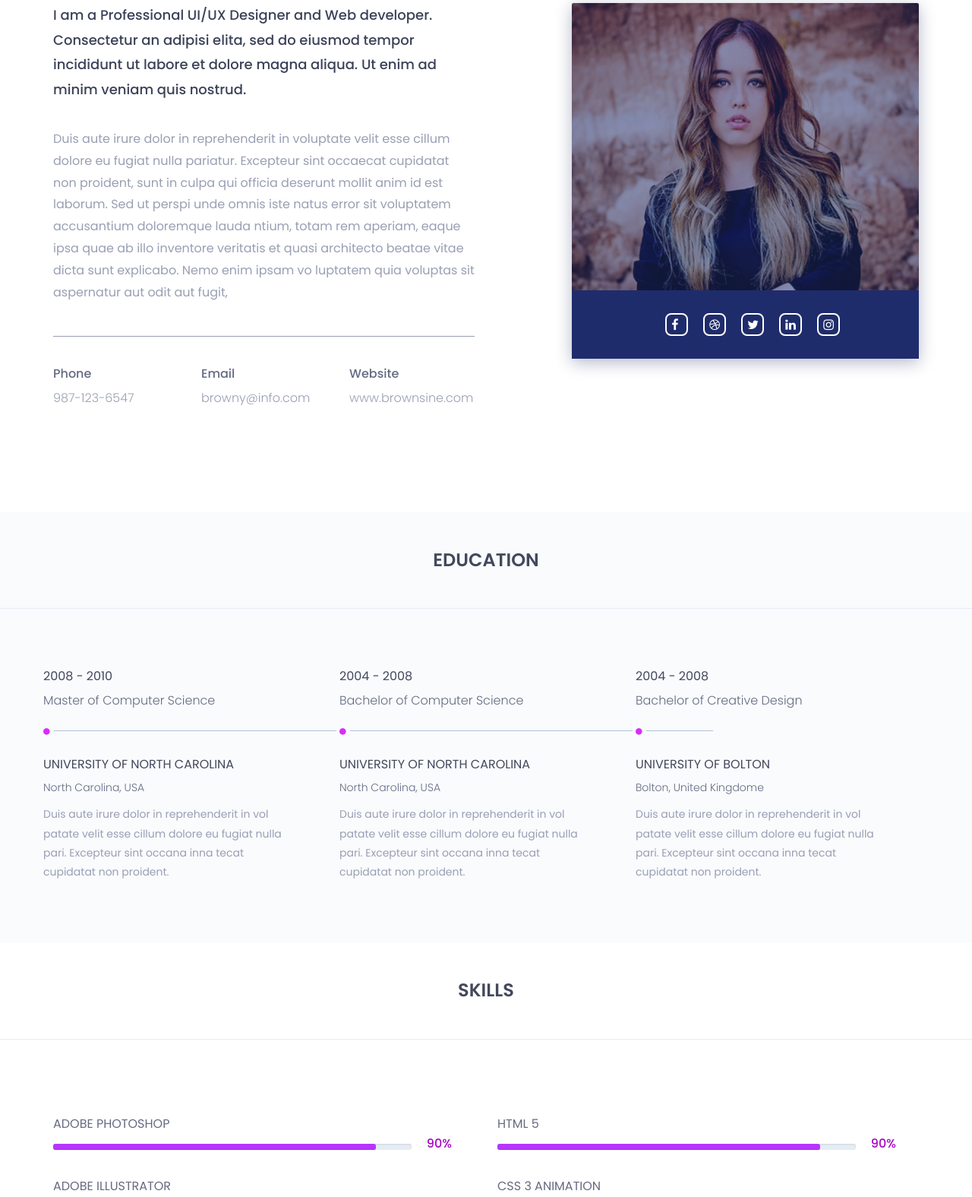
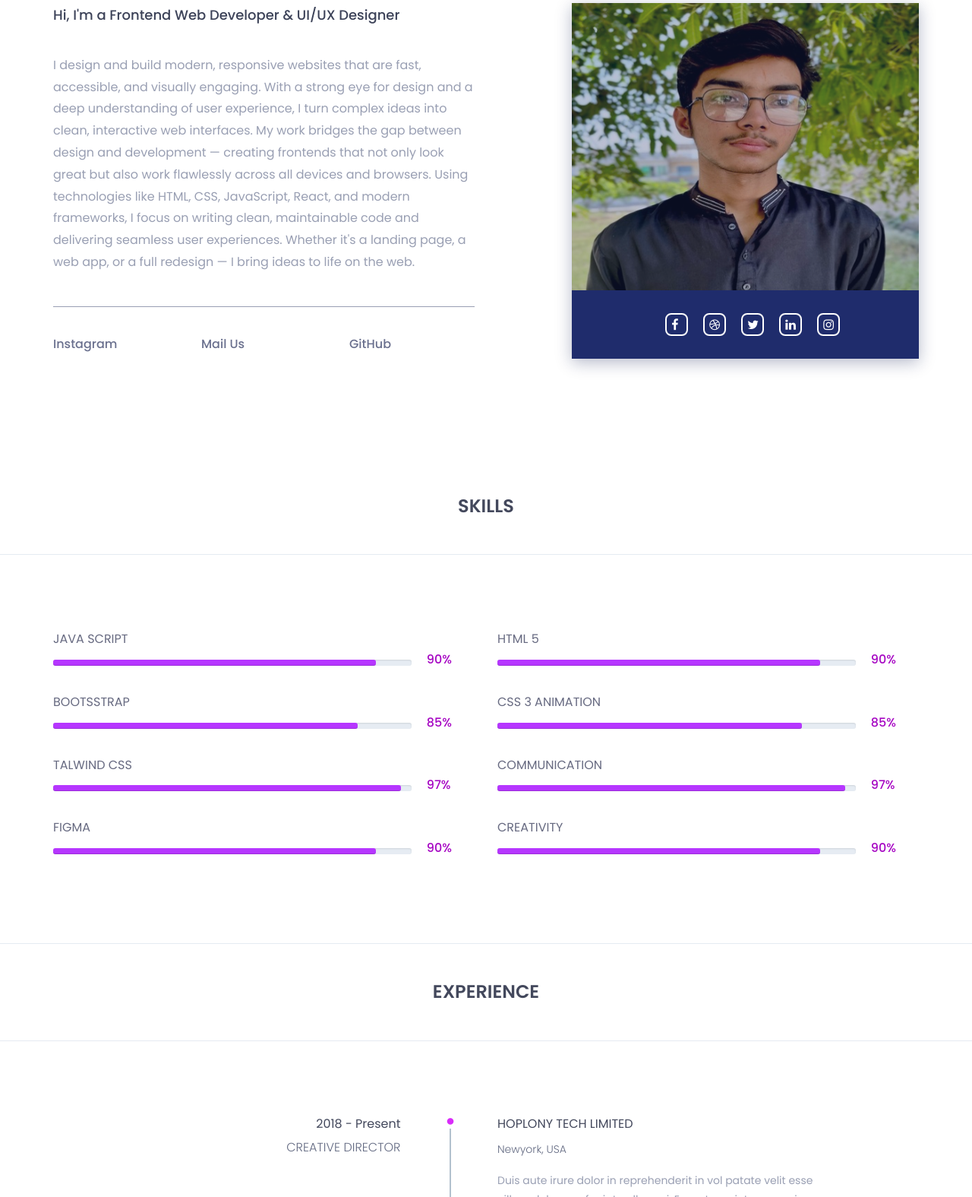
Before and after one commit to abdullahrajput377/Portfolio, a plain HTML site: page index.html in a window 1280 px wide. Shown: the part 1113-2688 px from the top of the page at 76% size. Drawn offline with nearby package versions, Linux system fonts and the light colour scheme.

Commit message:
somechanges

```diff
--- a/assets/css/style.css
+++ b/assets/css/style.css
@@ -190,7 +190,7 @@ nav.navbar.bootsnav .navbar-toggle i{color: #d92cf9;}
     align-items: center;
     justify-content: center;
     position:relative;
-    background:url(../images/about/welcome-banner.jpg)no-repeat;
+    background:url(../images/about/bgc.jfif)no-repeat;
     background-size:cover;
     background-position: center;
     height:890px;
--- a/index.html
+++ b/index.html
@@ -9,13 +9,15 @@
 	<!-- The above 3 meta tags *must* come first in the head; any other head content must come *after* these tags -->
 
 	<!--font-family-->
-		<link href="https://fonts.googleapis.com/css?family=Poppins:100,200,300,400,500,600,700,800,900&amp;subset=devanagari,latin-ext" rel="stylesheet">
+	<link
+		href="https://fonts.googleapis.com/css?family=Poppins:100,200,300,400,500,600,700,800,900&amp;subset=devanagari,latin-ext"
+		rel="stylesheet">
 
 	<!-- title of site -->
-        <title>Browny</title>
+	<title>Portfolio</title>
 
 	<!-- For favicon png -->
-		<link rel="shortcut icon" type="image/icon" href="assets/logo/favicon.png"/>
+	<link rel="shortcut icon" type="image/icon" href="assets/logo/favicon.png" />
 
 	<!--font-awesome.min.css-->
 	<link rel="stylesheet" href="assets/css/font-awesome.min.css">
@@ -34,7 +36,7 @@
 	<link rel="stylesheet" href="assets/css/bootstrap.min.css">
 
 	<!-- bootsnav -->
-		<link rel="stylesheet" href="assets/css/bootsnav.css" >
+	<link rel="stylesheet" href="assets/css/bootsnav.css">
 
 	<!--style.css-->
 	<link rel="stylesheet" href="assets/css/style.css">
@@ -103,7 +105,7 @@
 			<div class="row">
 				<div class="col-md-12 text-center">
 					<div class="header-text">
-							<h2>hi <span>,</span> i am <br> browny <br> star <span>.</span>   </h2>
+						<h2>hi <span>,</span> i am <br> Muhammad<br> Abdullah <span>.</span> </h2>
 						<p>ui/ux designer and web developer</p>
 						<a href="assets/download/browney.txt" download>download resume</a>
 					</div><!--/.header-text-->
@@ -125,28 +127,41 @@
 					<div class="col-sm-6">
 						<div class="single-about-txt">
 							<h3>
-									I am a Professional UI/UX Designer and Web developer. Consectetur an adipisi elita, sed do eiusmod tempor incididunt ut labore et dolore magna aliqua. Ut enim ad minim veniam quis nostrud.
+								Hi, I'm a Frontend Web Developer & UI/UX Designer
 							</h3>
 							<p>
-									Duis aute irure dolor in reprehenderit in voluptate velit esse cillum dolore eu fugiat nulla pariatur. Excepteur sint occaecat cupidatat non proident, sunt in culpa qui officia deserunt mollit anim id est laborum. Sed ut perspi unde omnis iste natus error sit voluptatem accusantium doloremque lauda ntium, totam rem aperiam, eaque ipsa quae ab illo inventore veritatis et quasi architecto beatae vitae dicta sunt explicabo. Nemo enim ipsam vo luptatem quia voluptas sit aspernatur aut odit aut fugit,
+								I design and build modern, responsive websites that are fast, accessible, and visually
+								engaging.
+
+								With a strong eye for design and a deep understanding of user experience, I turn complex
+								ideas into clean, interactive web interfaces. My work bridges the gap between design and
+								development — creating frontends that not only look great but also work flawlessly
+								across all devices and browsers.
+
+								Using technologies like HTML, CSS, JavaScript, React, and modern frameworks, I focus on
+								writing clean, maintainable code and delivering seamless user experiences.
+
+								Whether it's a landing page, a web app, or a full redesign — I bring ideas to life on
+								the web.
 							</p>
 							<div class="row">
 								<div class="col-sm-4">
 									<div class="single-about-add-info">
-											<h3>phone</h3>
-											<p>987-123-6547</p>
+										<h3><a href="https://www.instagram.com/abdullahrajput_92/" target="_blank">Instagram</a></h3>
+
 									</div>
 								</div>
 								<div class="col-sm-4">
 									<div class="single-about-add-info">
-											<h3>email</h3>
-											<p>browny@info.com</p>
+										<h3><a href="mailto:rajputonline377@gmail.com" target="_blank">Mail Us</a>
+</h3>
+
 									</div>
 								</div>
 								<div class="col-sm-4">
 									<div class="single-about-add-info">
-											<h3>website</h3>
-											<p>www.brownsine.com</p>
+										<h3><a href="https://github.com/abdullahrajput377" target="_blank">GitHub</a> </h3>
+
 									</div>
 								</div>
 							</div>
@@ -154,34 +169,34 @@
 					</div>
 					<div class="col-sm-offset-1 col-sm-5">
 						<div class="single-about-img">
-								<img src="assets/images/about/profile_image.jpg" alt="profile_image">
+							<img src="assets/images/about/IMG_0188 (1).jpg" alt="profile_image">
 							<div class="about-list-icon">
 								<ul>
 									<li>
 										<a href="#">
-												<i  class="fa fa-facebook" aria-hidden="true"></i>
+											<i class="fa fa-facebook" aria-hidden="true"></i>
 										</a>
 									</li><!-- / li -->
 									<li>
 										<a href="#">
-												<i  class="fa fa-dribbble" aria-hidden="true"></i>
+											<i class="fa fa-dribbble" aria-hidden="true"></i>
 										</a>
 
 									</li><!-- / li -->
 									<li>
 										<a href="#">
-												<i  class="fa fa-twitter" aria-hidden="true"></i>
+											<i class="fa fa-twitter" aria-hidden="true"></i>
 										</a>
 
 									</li><!-- / li -->
 									<li>
 										<a href="#">
-												<i  class="fa fa-linkedin" aria-hidden="true"></i>
+											<i class="fa fa-linkedin" aria-hidden="true"></i>
 										</a>
 									</li><!-- / li -->
 									<li>
 										<a href="#">
-												<i  class="fa fa-instagram" aria-hidden="true"></i>
+											<i class="fa fa-instagram" aria-hidden="true"></i>
 										</a>
 									</li><!-- / li -->
 
@@ -197,92 +212,6 @@
 		</div>
 	</section><!--/.about-->
 	<!--about end -->
-
-		<!--education start -->
-		<section id="education" class="education">
-			<div class="section-heading text-center">
-				<h2>education</h2>
-			</div>
-			<div class="container">
-				<div class="education-horizontal-timeline">
-					<div class="row">
-						<div class="col-sm-4">
-							<div class="single-horizontal-timeline">
-								<div class="experience-time">
-									<h2>2008 - 2010</h2>
-									<h3>master <span>of </span> computer science</h3>
-								</div><!--/.experience-time-->
-								<div class="timeline-horizontal-border">
-									<i class="fa fa-circle" aria-hidden="true"></i>
-									<span class="single-timeline-horizontal"></span>
-								</div>
-								<div class="timeline">
-									<div class="timeline-content">
-										<h4 class="title">
-											university of north carolina
-										</h4>
-										<h5>north carolina, USA</h5>
-										<p class="description">
-											Duis aute irure dolor in reprehenderit in vol patate velit esse cillum dolore eu fugiat nulla pari. Excepteur sint occana inna tecat cupidatat non proident.
-										</p>
-									</div><!--/.timeline-content-->
-								</div><!--/.timeline-->
-							</div>
-						</div>
-						<div class="col-sm-4">
-							<div class="single-horizontal-timeline">
-								<div class="experience-time">
-									<h2>2004 - 2008</h2>
-									<h3>bachelor <span>of </span> computer science</h3>
-								</div><!--/.experience-time-->
-								<div class="timeline-horizontal-border">
-									<i class="fa fa-circle" aria-hidden="true"></i>
-									<span class="single-timeline-horizontal"></span>
-								</div>
-								<div class="timeline">
-									<div class="timeline-content">
-										<h4 class="title">
-											university of north carolina
-										</h4>
-										<h5>north carolina, USA</h5>
-										<p class="description">
-											Duis aute irure dolor in reprehenderit in vol patate velit esse cillum dolore eu fugiat nulla pari. Excepteur sint occana inna tecat cupidatat non proident.
-										</p>
-									</div><!--/.timeline-content-->
-								</div><!--/.timeline-->
-							</div>
-						</div>
-						<div class="col-sm-4">
-							<div class="single-horizontal-timeline">
-								<div class="experience-time">
-									<h2>2004 - 2008</h2>
-									<h3>bachelor <span>of </span> creative design</h3>
-								</div><!--/.experience-time-->
-								<div class="timeline-horizontal-border">
-									<i class="fa fa-circle" aria-hidden="true"></i>
-									<span class="single-timeline-horizontal spacial-horizontal-line
-									"></span>
-								</div>
-								<div class="timeline">
-									<div class="timeline-content">
-										<h4 class="title">
-											university of bolton
-										</h4>
-										<h5>bolton, united kingdome</h5>
-										<p class="description">
-											Duis aute irure dolor in reprehenderit in vol patate velit esse cillum dolore eu fugiat nulla pari. Excepteur sint occana inna tecat cupidatat non proident.
-										</p>
-									</div><!--/.timeline-content-->
-								</div><!--/.timeline-->
-							</div>
-						</div>
-					</div>
-				</div>
-			</div>
-
-		</section><!--/.education-->
-		<!--education end -->
-
 	<!--skills start -->
 	<section id="skills" class="skills">
 		<div class="skill-content">
@@ -294,10 +223,11 @@
 					<div class="col-md-6">
 						<div class="single-skill-content">
 							<div class="barWrapper">
-										<span class="progressText">adobe photoshop</span>
+								<span class="progressText">Java Script</span>
 								<div class="single-progress-txt">
 									<div class="progress ">
-												<div class="progress-bar" role="progressbar" aria-valuenow="90" aria-valuemin="10" aria-valuemax="100" style="">
+										<div class="progress-bar" role="progressbar" aria-valuenow="90"
+											aria-valuemin="10" aria-valuemax="100" style="">
 
 										</div>
 									</div>
@@ -305,10 +235,11 @@
 								</div>
 							</div><!-- /.barWrapper -->
 							<div class="barWrapper">
-										<span class="progressText">adobe illustrator</span>
+								<span class="progressText">BootsStrap</span>
 								<div class="single-progress-txt">
 									<div class="progress ">
-											   <div class="progress-bar" role="progressbar" aria-valuenow="85" aria-valuemin="10" aria-valuemax="100" style="">
+										<div class="progress-bar" role="progressbar" aria-valuenow="85"
+											aria-valuemin="10" aria-valuemax="100" style="">
 
 										</div>
 									</div>
@@ -316,10 +247,11 @@
 								</div>
 							</div><!-- /.barWrapper -->
 							<div class="barWrapper">
-										<span class="progressText">adobe after effects</span>
+								<span class="progressText">Talwind Css</span>
 								<div class="single-progress-txt">
 									<div class="progress ">
-											   <div class="progress-bar" role="progressbar" aria-valuenow="97" aria-valuemin="10" aria-valuemax="100" style="">
+										<div class="progress-bar" role="progressbar" aria-valuenow="97"
+											aria-valuemin="10" aria-valuemax="100" style="">
 
 										</div>
 									</div>
@@ -327,10 +259,11 @@
 								</div>
 							</div><!-- /.barWrapper -->
 							<div class="barWrapper">
-										<span class="progressText">sketch</span>
+								<span class="progressText">Figma</span>
 								<div class="single-progress-txt">
 									<div class="progress ">
-											   <div class="progress-bar" role="progressbar" aria-valuenow="90" aria-valuemin="10" aria-valuemax="100" style="">
+										<div class="progress-bar" role="progressbar" aria-valuenow="90"
+											aria-valuemin="10" aria-valuemax="100" style="">
 
 										</div>
 									</div>
@@ -345,7 +278,8 @@
 								<span class="progressText">html 5</span>
 								<div class="single-progress-txt">
 									<div class="progress ">
-												<div class="progress-bar" role="progressbar" aria-valuenow="90" aria-valuemin="10" aria-valuemax="100" style="">
+										<div class="progress-bar" role="progressbar" aria-valuenow="90"
+											aria-valuemin="10" aria-valuemax="100" style="">
 
 										</div>
 									</div>
@@ -356,7 +290,8 @@
 								<span class="progressText">css 3 animation</span>
 								<div class="single-progress-txt">
 									<div class="progress ">
-											   <div class="progress-bar" role="progressbar" aria-valuenow="85" aria-valuemin="10" aria-valuemax="100" style="">
+										<div class="progress-bar" role="progressbar" aria-valuenow="85"
+											aria-valuemin="10" aria-valuemax="100" style="">
 
 										</div>
 									</div>
@@ -367,7 +302,8 @@
 								<span class="progressText">communication</span>
 								<div class="single-progress-txt">
 									<div class="progress ">
-											   <div class="progress-bar" role="progressbar" aria-valuenow="97" aria-valuemin="10" aria-valuemax="100" style="">
+										<div class="progress-bar" role="progressbar" aria-valuenow="97"
+											aria-valuemin="10" aria-valuemax="100" style="">
 
 										</div>
 									</div>
@@ -378,7 +314,8 @@
 								<span class="progressText"> creativity</span>
 								<div class="single-progress-txt">
 									<div class="progress ">
-											   <div class="progress-bar" role="progressbar" aria-valuenow="90" aria-valuemin="10" aria-valuemax="100" style="">
+										<div class="progress-bar" role="progressbar" aria-valuenow="90"
+											aria-valuemin="10" aria-valuemax="100" style="">
 
 										</div>
 									</div>
@@ -388,7 +325,7 @@
 						</div>
 					</div>
 				</div><!-- /.row -->
-					</div>	<!-- /.container -->
+			</div> <!-- /.container -->
 		</div><!-- /.skill-content-->
 
 	</section><!--/.skills-->
@@ -421,7 +358,9 @@
 												</h4>
 												<h5>newyork, USA</h5>
 												<p class="description">
-															Duis aute irure dolor in reprehenderit in vol patate velit esse cillum dolore eu fugiat nulla pari. Excepteur sint occana inna tecat cupidatat non proident.
+													Duis aute irure dolor in reprehenderit in vol patate velit esse
+													cillum dolore eu fugiat nulla pari. Excepteur sint occana inna tecat
+													cupidatat non proident.
 												</p>
 											</div><!--/.timeline-content-->
 										</div><!--/.timeline-->
@@ -450,7 +389,9 @@
 												</h4>
 												<h5>newyork, USA</h5>
 												<p class="description">
-															Duis aute irure dolor in reprehenderit in vol patate velit esse cillum dolore eu fugiat nulla pari. Excepteur sint occana inna tecat cupidatat non proident.
+													Duis aute irure dolor in reprehenderit in vol patate velit esse
+													cillum dolore eu fugiat nulla pari. Excepteur sint occana inna tecat
+													cupidatat non proident.
 												</p>
 											</div><!--/.timeline-content-->
 										</div><!--/.timeline-->
@@ -486,7 +427,9 @@
 												</h4>
 												<h5>newyork, USA</h5>
 												<p class="description">
-															Duis aute irure dolor in reprehenderit in vol patate velit esse cillum dolore eu fugiat nulla pari. Excepteur sint occana inna tecat cupidatat non proident.
+													Duis aute irure dolor in reprehenderit in vol patate velit esse
+													cillum dolore eu fugiat nulla pari. Excepteur sint occana inna tecat
+													cupidatat non proident.
 												</p>
 											</div><!--/.timeline-content-->
 										</div><!--/.timeline-->
@@ -515,7 +458,9 @@
 												</h4>
 												<h5>newyork, USA</h5>
 												<p class="description">
-															Duis aute irure dolor in reprehenderit in vol patate velit esse cillum dolore eu fugiat nulla pari. Excepteur sint occana inna tecat cupidatat non proident.
+													Duis aute irure dolor in reprehenderit in vol patate velit esse
+													cillum dolore eu fugiat nulla pari. Excepteur sint occana inna tecat
+													cupidatat non proident.
 												</p>
 											</div><!--/.timeline-content-->
 										</div><!--/.timeline-->
@@ -551,7 +496,9 @@
 												</h4>
 												<h5>newyork, USA</h5>
 												<p class="description">
-															Duis aute irure dolor in reprehenderit in vol patate velit esse cillum dolore eu fugiat nulla pari. Excepteur sint occana inna tecat cupidatat non proident.
+													Duis aute irure dolor in reprehenderit in vol patate velit esse
+													cillum dolore eu fugiat nulla pari. Excepteur sint occana inna tecat
+													cupidatat non proident.
 												</p>
 											</div><!--/.timeline-content-->
 										</div><!--/.timeline-->
@@ -681,12 +628,14 @@
 						<div class="col-sm-3">
 							<div class="single-profile profile-no-border">
 								<div class="profile-txt">
-										<a href=""><i class="flaticon-bitbucket-logotype-camera-lens-in-perspective"></i></a>
+									<a href=""><i
+											class="flaticon-bitbucket-logotype-camera-lens-in-perspective"></i></a>
 									<div class="profile-icon-name">bitBucket</div>
 								</div>
 								<div class="single-profile-overlay">
 									<div class="profile-txt">
-											<a href=""><i class="flaticon-bitbucket-logotype-camera-lens-in-perspective"></i></a>
+										<a href=""><i
+												class="flaticon-bitbucket-logotype-camera-lens-in-perspective"></i></a>
 										<div class="profile-icon-name">bitBucket</div>
 									</div>
 								</div>
@@ -713,7 +662,7 @@
 
 							<div class="col-sm-4">
 								<div class="item">
-										<img src="assets/images/portfolio/p1.jpg" alt="portfolio image"/>
+									<img src="assets/images/portfolio/p1.jpg" alt="portfolio image" />
 									<div class="isotope-overlay">
 										<a href="#">
 											ui/ux design
@@ -721,7 +670,7 @@
 									</div><!-- /.isotope-overlay -->
 								</div><!-- /.item -->
 								<div class="item">
-										<img src="assets/images/portfolio/p2.jpg" alt="portfolio image"/>
+									<img src="assets/images/portfolio/p2.jpg" alt="portfolio image" />
 									<div class="isotope-overlay">
 										<a href="#">
 											ui/ux design
@@ -732,7 +681,7 @@
 
 							<div class="col-sm-4">
 								<div class="item">
-										<img src="assets/images/portfolio/p3.jpg" alt="portfolio image"/>
+									<img src="assets/images/portfolio/p3.jpg" alt="portfolio image" />
 									<div class="isotope-overlay">
 										<a href="#">
 											web design
@@ -743,7 +692,7 @@
 
 							<div class="col-sm-4">
 								<div class="item">
-										<img src="assets/images/portfolio/p4.jpg" alt="portfolio image"/>
+									<img src="assets/images/portfolio/p4.jpg" alt="portfolio image" />
 									<div class="isotope-overlay">
 										<a href="#">
 											web development
@@ -751,7 +700,7 @@
 									</div><!-- /.isotope-overlay -->
 								</div><!-- /.item -->
 								<div class="item">
-										<img src="assets/images/portfolio/p5.jpg" alt="portfolio image"/>
+									<img src="assets/images/portfolio/p5.jpg" alt="portfolio image" />
 									<div class="isotope-overlay">
 										<a href="#">
 											web development
@@ -835,26 +784,30 @@
 									<div class="row">
 										<div class="col-sm-6 col-xs-12">
 											<div class="form-group">
-												  <input type="text" class="form-control" id="name" placeholder="Name*" name="name">
+												<input type="text" class="form-control" id="name" placeholder="Name*"
+													name="name">
 											</div><!--/.form-group-->
 										</div><!--/.col-->
 										<div class="col-sm-6 col-xs-12">
 											<div class="form-group">
-													<input type="email" class="form-control" id="email" placeholder="Email*" name="email">
+												<input type="email" class="form-control" id="email" placeholder="Email*"
+													name="email">
 											</div><!--/.form-group-->
 										</div><!--/.col-->
 									</div><!--/.row-->
 									<div class="row">
 										<div class="col-sm-12">
 											<div class="form-group">
-													<input type="text" class="form-control" id="subject" placeholder="Subject" name="subject">
+												<input type="text" class="form-control" id="subject"
+													placeholder="Subject" name="subject">
 											</div><!--/.form-group-->
 										</div><!--/.col-->
 									</div><!--/.row-->
 									<div class="row">
 										<div class="col-sm-12">
 											<div class="form-group">
-													<textarea class="form-control" rows="8" id="comment" placeholder="Message" ></textarea>
+												<textarea class="form-control" rows="8" id="comment"
+													placeholder="Message"></textarea>
 											</div><!--/.form-group-->
 										</div><!--/.col-->
 									</div><!--/.row-->
@@ -914,14 +867,15 @@
 		<div class="container">
 			<div class="hm-footer-copyright text-center">
 				<p>
-						&copy; copyright yourname. design and developed by <a href="https://www.themesine.com/">themesine</a>
+					&copy; copyright yourname. design and developed by <a
+						href="https://www.themesine.com/">themesine</a>
 				</p><!--/p-->
 			</div><!--/.text-center-->
 		</div><!--/.container-->
 
 		<div id="scroll-Top">
 			<div class="return-to-top">
-					<i class="fa fa-angle-up " id="scroll-top" ></i>
+				<i class="fa fa-angle-up " id="scroll-top"></i>
 			</div>
 
 		</div><!--/.scroll-Top-->
```
Also changed, not shown: assets/images/about/IMG_0188 (1).jpg (added), assets/images/about/bgc.jfif (added), 1 other file. Lines whose indentation alone changed are shown as unchanged.
